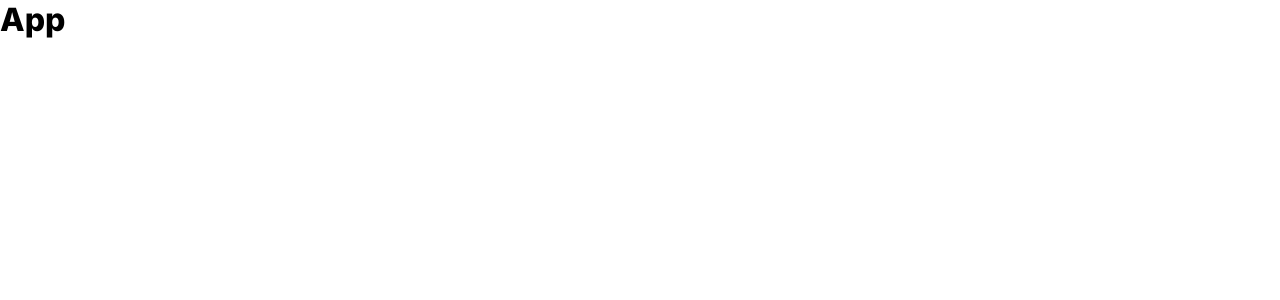
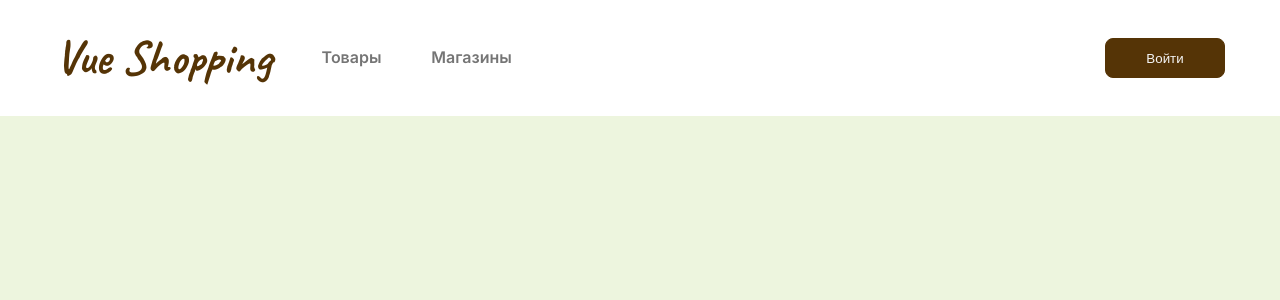
Before and after one commit to masseriiia/vue-shop, a Vue app: page / in a window 1280 px wide. Before the commit this address had no page. Shown: the top 300 px of the page. Built offline with nearby package versions, Linux system fonts and the light colour scheme; the HTML template or start-up script is replaced by a standard one; a web font is replaced by a local one.

Commit message:
added header

```diff
--- a/src/App.vue
+++ b/src/App.vue
@@ -1,10 +1,11 @@
 <script setup lang="ts">
 
+import AppHeader from '@/components/AppHeader.vue'
 </script>
 
 <template>
   <div>
-    <h1>App</h1>
+    <AppHeader/>
   </div>
 </template>
 
--- a/src/assets/styles/color.css
+++ b/src/assets/styles/color.css
@@ -13,4 +13,6 @@
   --ui-red: #a62123;
   --ui-light-gray:#f5f5f5;
   --ui-dark-blue: #0f172a;
+
+  --mint-bg: #EDF5DE;
 }
--- a/src/assets/styles/main.css
+++ b/src/assets/styles/main.css
@@ -9,6 +9,7 @@
 
 html, body {
   font-family: var(--font-family);
+  background-color: var(--mint-bg);
 }
 
 .container {
@@ -17,3 +18,11 @@ html, body {
   margin: 0 auto;
   padding: 0 15px;
 }
+
+ul {
+  list-style-type: none;
+}
+
+a {
+  text-decoration: none;
+}
--- /dev/null
+++ b/src/components/AppButton.vue
@@ -0,0 +1,34 @@
+<script setup lang="ts">
+ const props = defineProps<{
+   option: string
+ }>()
+</script>
+
+<template>
+  <button :class="[option]">
+    <slot></slot>
+  </button>
+</template>
+
+<style scoped>
+.base {
+  padding: 12px;
+  width: 120px;
+  height: 40px;
+  border-radius: 8px;
+  color: var(--ui-light-gray);
+  border: 1px solid var(--ui-accent);
+  background: var(--ui-accent);
+  transition: background 0.3s ease-in-out;
+  cursor: pointer;
+}
+
+.base:hover {
+  background: var(--ui-accent-active);
+}
+
+.base:focus {
+  border: 2px solid var(--ui-accent);
+  background: var(--ui-accent-active);
+}
+</style>
--- /dev/null
+++ b/src/components/AppHeader.vue
@@ -0,0 +1,83 @@
+<script setup lang="ts">
+
+import AppButton from '@/components/AppButton.vue'
+</script>
+
+<template>
+  <header class="app-header">
+    <div class="container">
+      <div class="content">
+        <nav class="nav-section">
+          <h1 class="logo">Vue Shopping</h1>
+          <ul class="menu">
+            <li class="menu-item">
+              <RouterLink to="/">Товары</RouterLink>
+            </li>
+            <li class="menu-item">
+              <RouterLink to="/">
+                Магазины
+              </RouterLink>
+            </li>
+          </ul>
+        </nav>
+        <AppButton option="base">
+          Войти
+        </AppButton>
+      </div>
+    </div>
+  </header>
+</template>
+
+<style scoped>
+  .app-header {
+    position: relative;
+    padding-top: 26px;
+    padding-bottom: 26px;
+    background-color: var(--ui-white);
+  }
+
+.logo {
+    font-family: var(--second-family);
+    font-weight: 700;
+    font-size: 48px;
+    line-height: 133%;
+    color: var(--ui-accent);
+  }
+
+  .content {
+    display: flex;
+    align-items: center;
+    justify-content: space-between;
+  }
+
+  .nav-section {
+    display: flex;
+    align-items: center;
+    gap: 20px;
+  }
+
+  .menu {
+    display: flex;
+  }
+
+  .menu-item {
+    padding: 8px 16px 4px 16px;
+    width: 120px;
+    height: 40px;
+    font-family: var(--font-family);
+    font-weight: 600;
+    font-size: 16px;
+    line-height: 22px;
+    text-align: center;
+    border-radius: 8px;
+    cursor: pointer;
+    transition: color 0.3s ease-in-out;
+
+    a {
+      color: #757575;
+    }
+  }
+  .menu-item a:hover {
+    color: #595959;
+  }
+</style>
```
